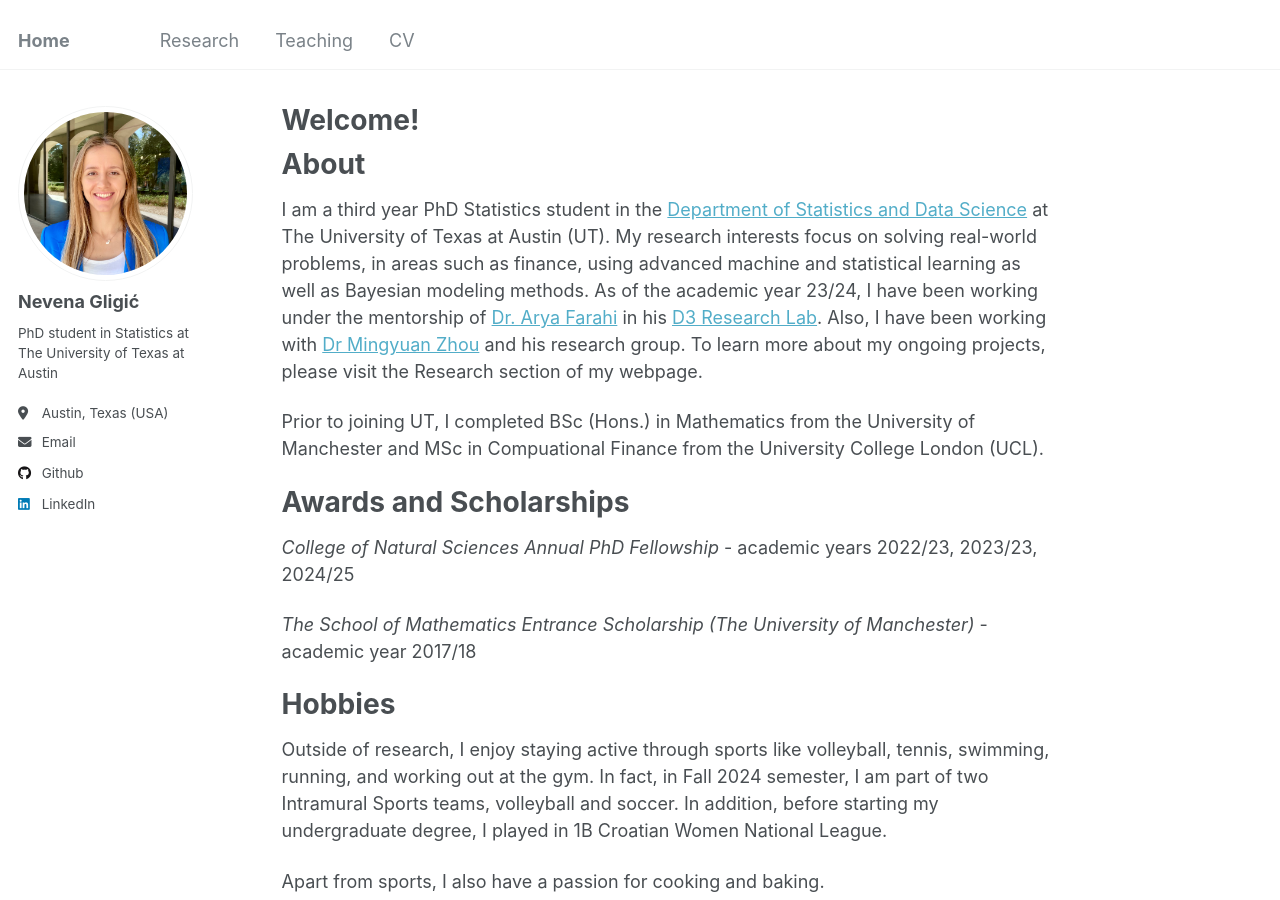
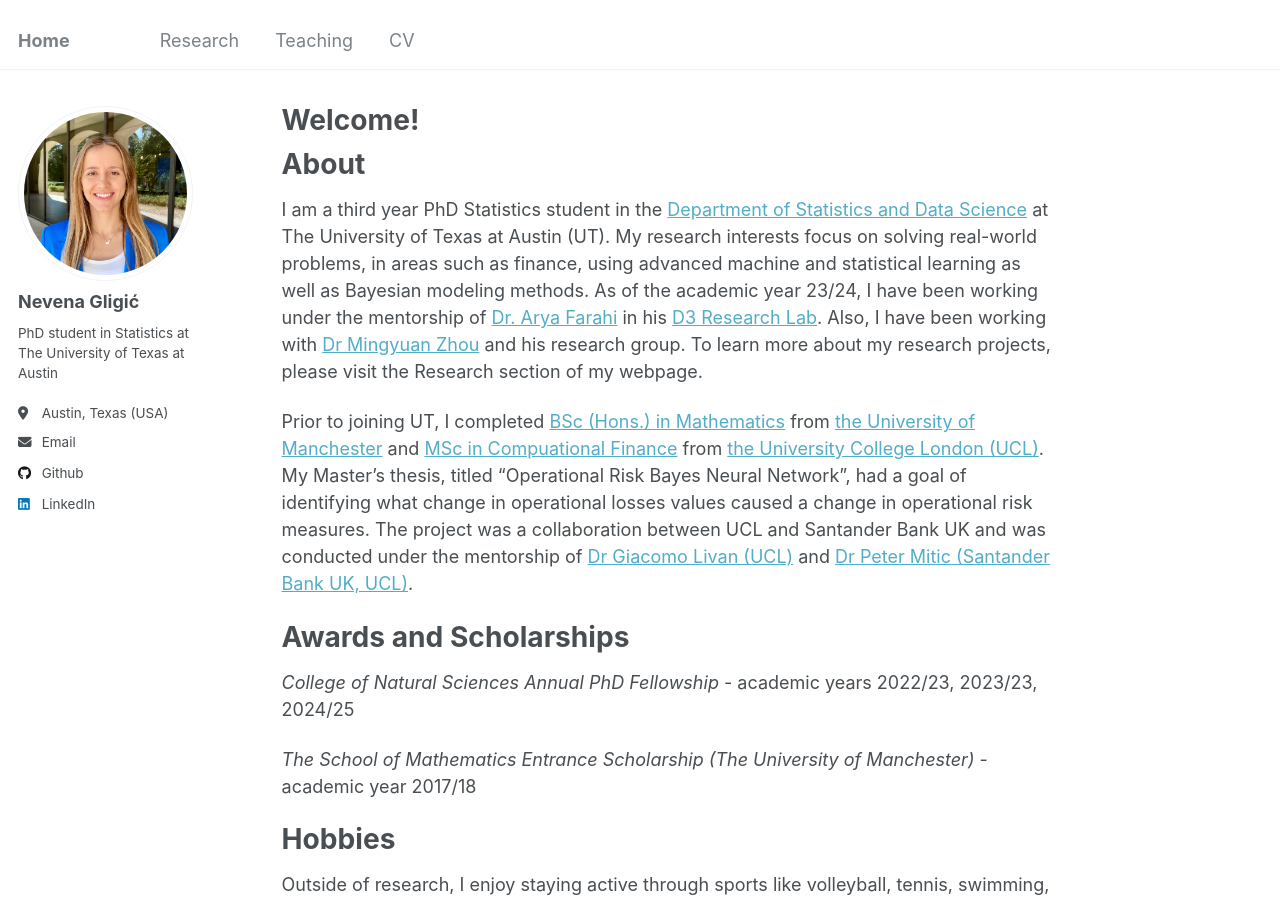
Before and after one commit to NevenaGligic/ngligic, a Jekyll site: the page built from _pages/about.md, in a window 1280 px wide and 900 px high. Built offline with Jekyll 4.4.1, drawn with Linux system fonts in a browser that asks for light colours.

Commit message:
Update about.md

```diff
--- a/_pages/about.md
+++ b/_pages/about.md
@@ -13,9 +13,9 @@ I am a third year PhD Statistics student in the [Department of Statistics and Da
 My research interests focus on solving real-world problems, in areas such as finance, using advanced machine and statistical learning as well as Bayesian modeling methods.
 As of the academic year 23/24, I have been working under the mentorship of [Dr. Arya Farahi](https://afarahi.github.io/Our-Team.html) in his [D3 Research Lab](https://afarahi.github.io).
 Also, I have been working with [Dr Mingyuan Zhou](https://mingyuanzhou.github.io) and his research group.
-To learn more about my ongoing projects, please visit the Research section of my webpage.
+To learn more about my research projects, please visit the Research section of my webpage.
 
-Prior to joining UT, I completed BSc (Hons.) in Mathematics from the University of Manchester and MSc in Compuational Finance from the University College London (UCL).
+Prior to joining UT, I completed [BSc (Hons.) in Mathematics](https://www.maths.manchester.ac.uk) from [the University of Manchester](https://www.manchester.ac.uk) and [MSc in Compuational Finance](https://www.ucl.ac.uk/computer-science/) from [the University College London (UCL)](https://www.ucl.ac.uk). My Master's thesis, titled "Operational Risk Bayes Neural Network", had a goal of identifying what change in operational losses values caused a change in operational risk measures. The project was a collaboration between UCL and Santander Bank UK and was conducted under the mentorship of [Dr Giacomo Livan (UCL)](https://sites.google.com/site/giacomolivan) and [Dr Peter Mitic (Santander Bank UK, UCL)](https://profiles.ucl.ac.uk/60055-peter-mitic).
 
 Awards and Scholarships
 ====
```
